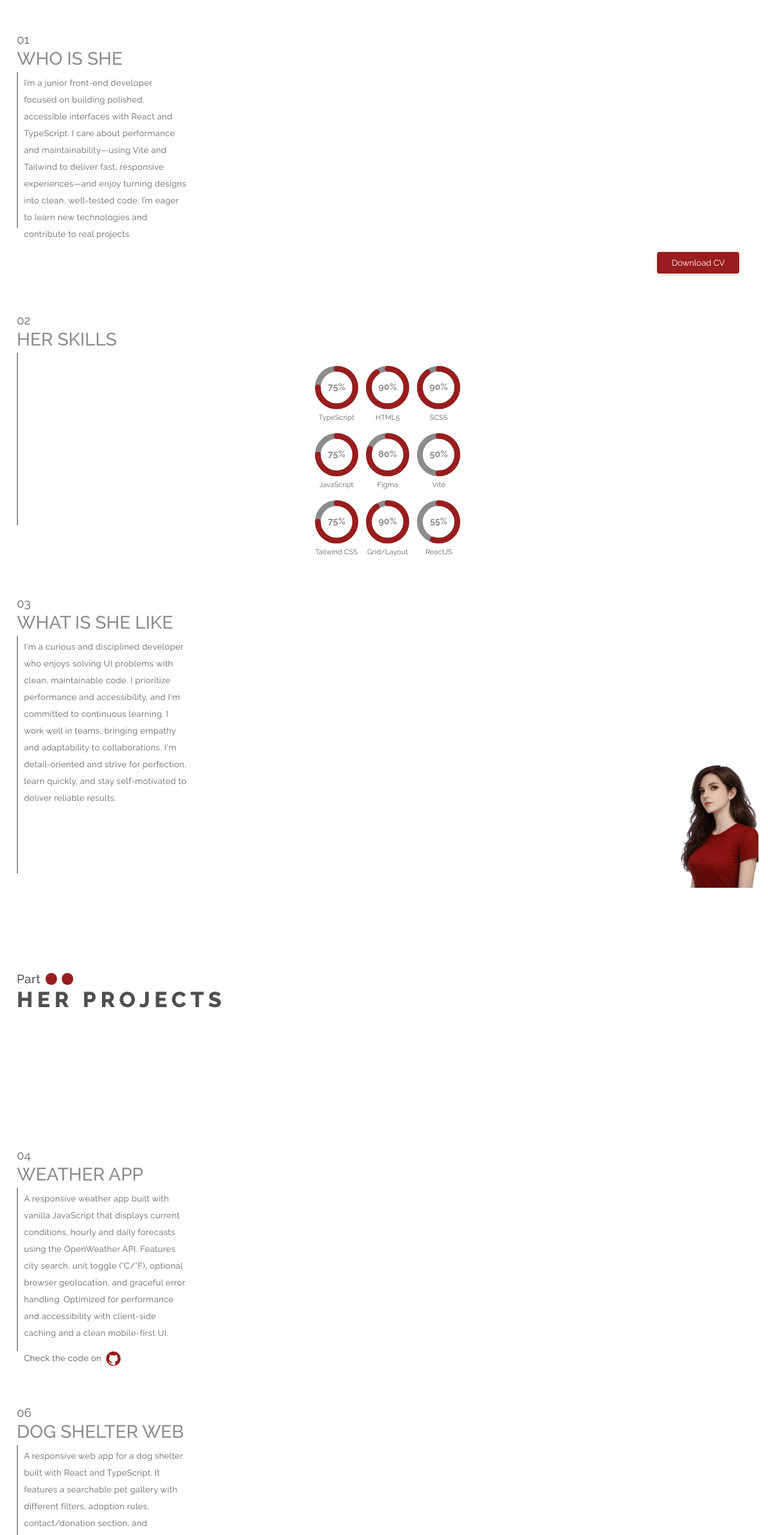
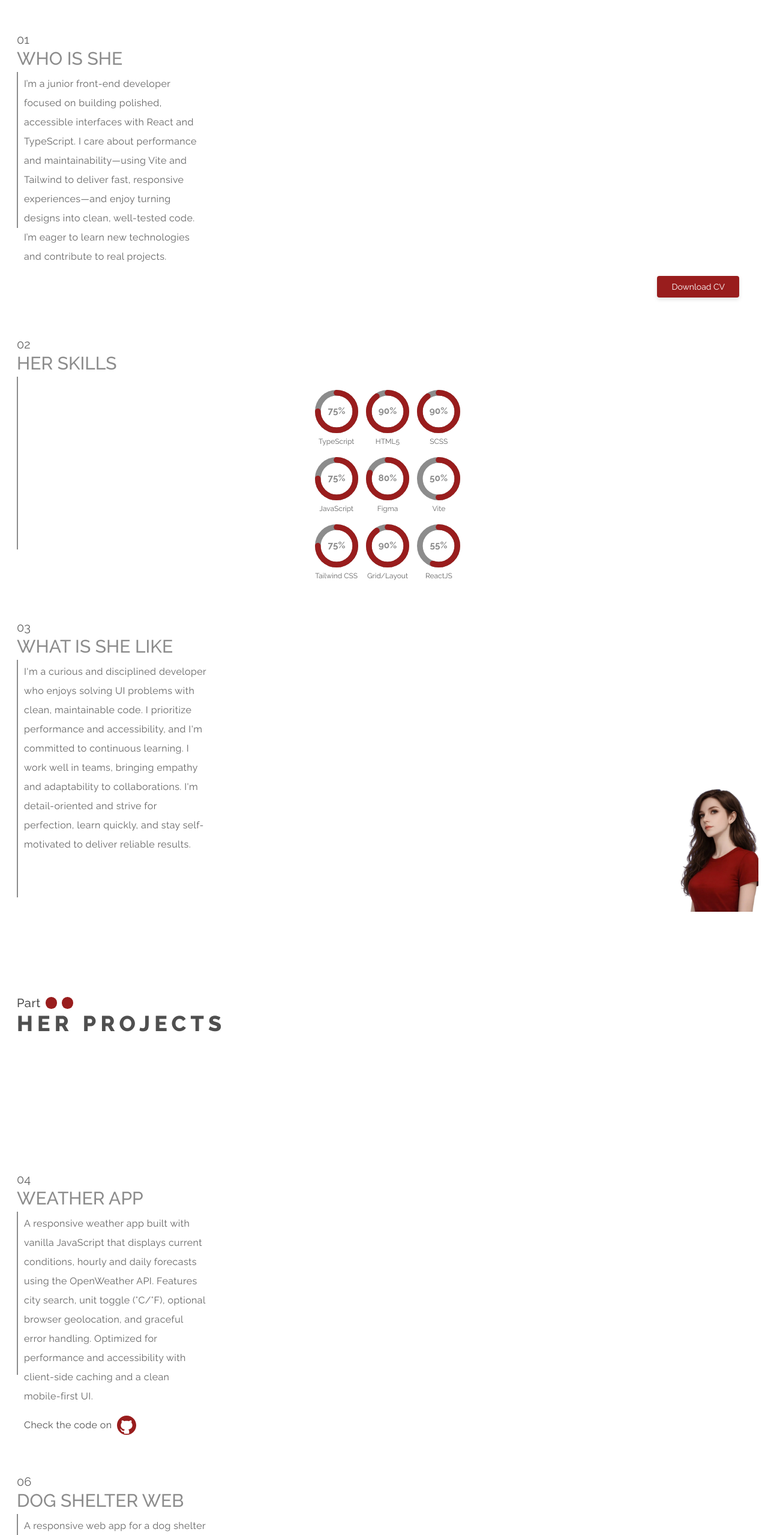
Before and after one commit to bavayra/Portfolio, a React (Vite) app: page / in a window 1280 px wide. Shown: the part 1180-3739 px from the top of the page at 60% size. Built offline with nearby package versions, Linux system fonts and the light colour scheme.

Commit message:
style(screens > 412): increased font size for all text elements, increased max-w of the text container. Increased font size and icon size for GitHubLink

```diff
--- a/src/components/GitHubLink.tsx
+++ b/src/components/GitHubLink.tsx
@@ -3,7 +3,9 @@ import GitHubIcon from "../assets/Icons/GitHubIcon.svg?react";
 const GitHubLink = () => {
   return (
     <div className="flex flex-row mt-4 items-center gap-1 ml-3 tracking-wide">
-      <p className="text-grey-3  text-sm">Check the code on</p>
+      <p className="text-grey-3  phone-md:text-base text-sm">
+        Check the code on
+      </p>
       <a
         href="https://github.com/bavayra"
         target="_blank"
@@ -13,7 +15,7 @@ const GitHubLink = () => {
       >
         <GitHubIcon
           role="img"
-          className="w-6 h-6 inline-block ml-1 hover:scale-110 text-accent-red active:scale-95 duration-300 "
+          className="w-6 h-6 inline-block ml-1 phone-md:w-8 phone-md:h-8 hover:scale-110 text-accent-red active:scale-95 duration-300 "
         />
       </a>
     </div>
--- a/src/sections/About.tsx
+++ b/src/sections/About.tsx
@@ -16,7 +16,7 @@ const About = () => {
         WHO IS SHE
       </h2>
 
-      <p className="mt-2 text-xs phone-sm:text-sm phone-sm:max-w-68 text-text leading-loose tracking-wide ml-3 w-full max-w-60 wrap-break-words whitespace-normal">
+      <p className="mt-2 text-xs phone-md:text-base phone-md:max-w-76 phone-sm:text-sm phone-sm:max-w-68 text-text leading-loose tracking-wide ml-3 w-full max-w-60 wrap-break-words whitespace-normal">
         I’m a junior front‑end developer focused on building polished,
         accessible interfaces with React and TypeScript. I care about
         performance and maintainability—using Vite and Tailwind to deliver fast,
--- a/src/sections/Description.tsx
+++ b/src/sections/Description.tsx
@@ -14,7 +14,7 @@ export const Description = () => {
       <h2 className="text-2xl text-grey-2 font-medium phone-sm:text-3xl">
         WHAT IS SHE LIKE
       </h2>
-      <p className="mt-2 text-xs phone-sm:text-sm phone-sm:max-w-68 text-text leading-loose tracking-wide ml-3 w-full max-w-60 wrap-break-words whitespace-normal">
+      <p className="mt-2 text-xs phone-sm:text-sm phone-md:text-base phone-md:max-w-76 phone-sm:max-w-68 text-text leading-loose tracking-wide ml-3 w-full max-w-60 wrap-break-words whitespace-normal">
         I'm a curious and disciplined developer who enjoys solving UI problems
         with clean, maintainable code. I prioritize performance and
         accessibility, and I'm committed to continuous learning. I work well in
--- a/src/sections/DogShelter.tsx
+++ b/src/sections/DogShelter.tsx
@@ -15,7 +15,7 @@ export const DogShelter = () => {
       <h2 className="text-2xl text-grey-2 phone-sm:text-3xl font-medium">
         DOG SHELTER WEB
       </h2>
-      <p className="mt-2 text-xs phone-sm:text-sm phone-sm:max-w-68 text-text leading-loose tracking-wide ml-3 w-full max-w-60 wrap-break-words whitespace-normal">
+      <p className="mt-2 text-xs phone-sm:text-sm phone-md:text-base phone-md:max-w-76 phone-sm:max-w-68 text-text leading-loose tracking-wide ml-3 w-full max-w-60 wrap-break-words whitespace-normal">
         A responsive web app for a dog shelter built with React and TypeScript.
         It features a searchable pet gallery with different filters, adoption
         rules, contact/donation section, and accessible modals for each dog. The
--- a/src/sections/Portfolio.tsx
+++ b/src/sections/Portfolio.tsx
@@ -15,7 +15,7 @@ export const Portfolio = () => {
       <h2 className="text-2xl phone-sm:text-3xl text-grey-2 font-medium">
         THIS PORTFOLIO <span className="text-accent-red font-bold">:)</span>
       </h2>
-      <p className="mt-2 text-xs phone-sm:text-sm phone-sm:max-w-68 text-text leading-loose tracking-wide ml-3 w-full max-w-60 wrap-break-words whitespace-normal">
+      <p className="mt-2 text-xs phone-sm:text-sm phone-md:text-base phone-md:max-w-76 phone-sm:max-w-68 text-text leading-loose tracking-wide ml-3 w-full max-w-60 wrap-break-words whitespace-normal">
         A responsive, performance‑focused personal portfolio showcasing my
         projects, process and measurable improvements. Built with modern tooling
         to demonstrate UI implementation, accessibility and deployment
--- a/src/sections/WeatherApp.tsx
+++ b/src/sections/WeatherApp.tsx
@@ -15,7 +15,7 @@ export const WeatherApp = () => {
       <h2 className="text-2xl phone-sm:text-3xl text-grey-2 font-medium">
         WEATHER APP
       </h2>
-      <p className="mt-2 text-xs phone-sm:text-sm phone-sm:max-w-68 text-text leading-loose tracking-wide ml-3 w-full max-w-60 wrap-break-words whitespace-normal">
+      <p className="mt-2 text-xs phone-sm:text-sm phone-md:text-base phone-md:max-w-76 phone-sm:max-w-68 text-text leading-loose tracking-wide ml-3 w-full max-w-60 wrap-break-words whitespace-normal">
         A responsive weather app built with vanilla JavaScript that displays
         current conditions, hourly and daily forecasts using the OpenWeather
         API. Features city search, unit toggle (°C/°F), optional browser
```
